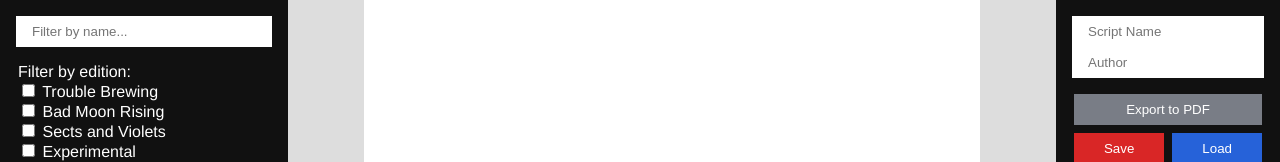
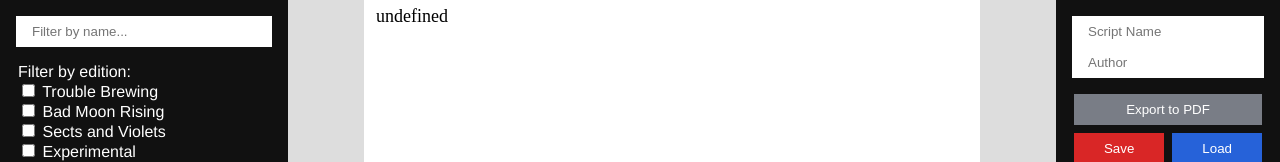
Before and after one commit to Allen-B1/script-maker, a SvelteKit app: page / in a window 1280 px wide. Shown: the top 162 px of the page. Built offline with nearby package versions, Linux system fonts and the light colour scheme.

Commit message:
add title

```diff
--- a/src/routes/+page.svelte
+++ b/src/routes/+page.svelte
@@ -69,9 +69,15 @@
         type: "all"
     };
 
-    const meta = {
+    let meta = {
         name: "",
         author: "",
+    };
+    onMount(() => {
+        meta = JSON.parse(localStorage.getItem("meta") || "{}");
+    })
+    $: if (typeof localStorage !== "undefined" && (meta.name != "" || meta.author != "")) {
+        localStorage.setItem("meta", JSON.stringify(meta));
     }
 
     function applyFilter(role, filter) {
@@ -94,8 +100,8 @@
 
 
     function toggleRole(role) {
-        let i = script.find(r => r.id === role.id);
-        if (i == -1) {
+        let i = script.findIndex(r => r.id === role.id);
+        if (i === -1) {
             script.push(role);
             normalizeScript(script);
         } else {
@@ -290,6 +296,18 @@ main {
     height: 100vh;
     background: #fff;
     margin: auto;
+
+    position: relative;
+}
+.script-name {
+    position: absolute;
+    top: 0.7vh;
+    left: 1.5vh;
+
+    font-family:'Times New Roman', Times, serif;
+    font-size: 2.25vh;
+    background: #fff;
+    z-index: 3;
 }
 .script-role {
     font-family:'Times New Roman', Times, serif;
@@ -303,6 +321,8 @@ main {
     display: flex;
     flex-direction: row;
     align-items: center;
+
+    cursor: default;
 }
 .script-role img {
     width: 4vh;
@@ -372,6 +392,7 @@ button {
     background: hsl(220, 70%, 50%);
     color: #fff;
     padding: 8px 16px;
+    cursor: pointer;
 }
 .red {
     background: hsl(0, 70%, 50%);
@@ -422,7 +443,8 @@ button {
 
     <div class="script-panel">
         <div class="script">
-        <div style="height:1vh">&nbsp;</div>
+        <div style="height:1.2vh">&nbsp;</div>
+        <div class="script-name">{meta.name}</div>
         {#each ["townsfolk", "outsider", "minion", "demon"] as type}
             {#if script.find(r => r.type == type)}
             <div class="script-type-divider">
```
